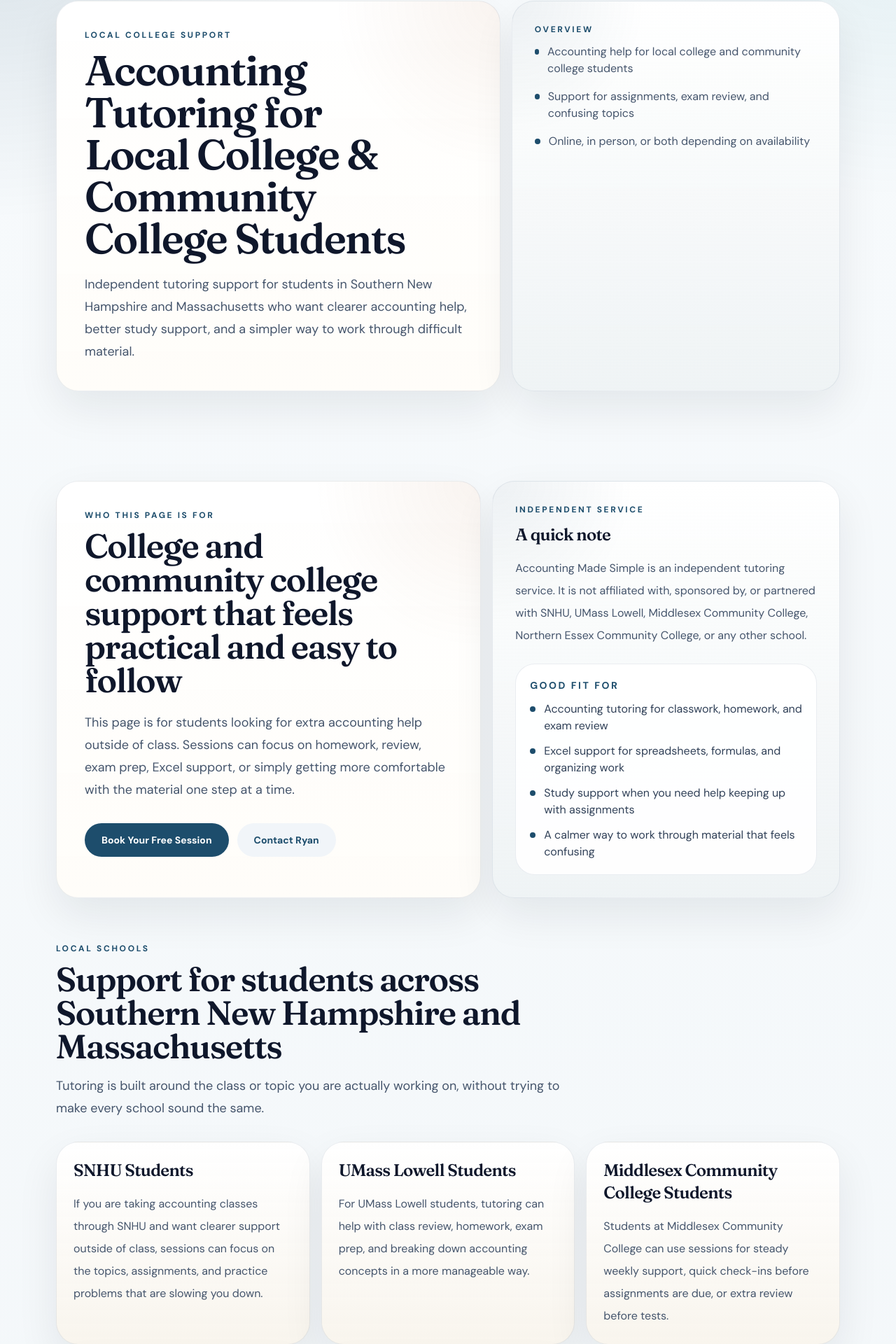
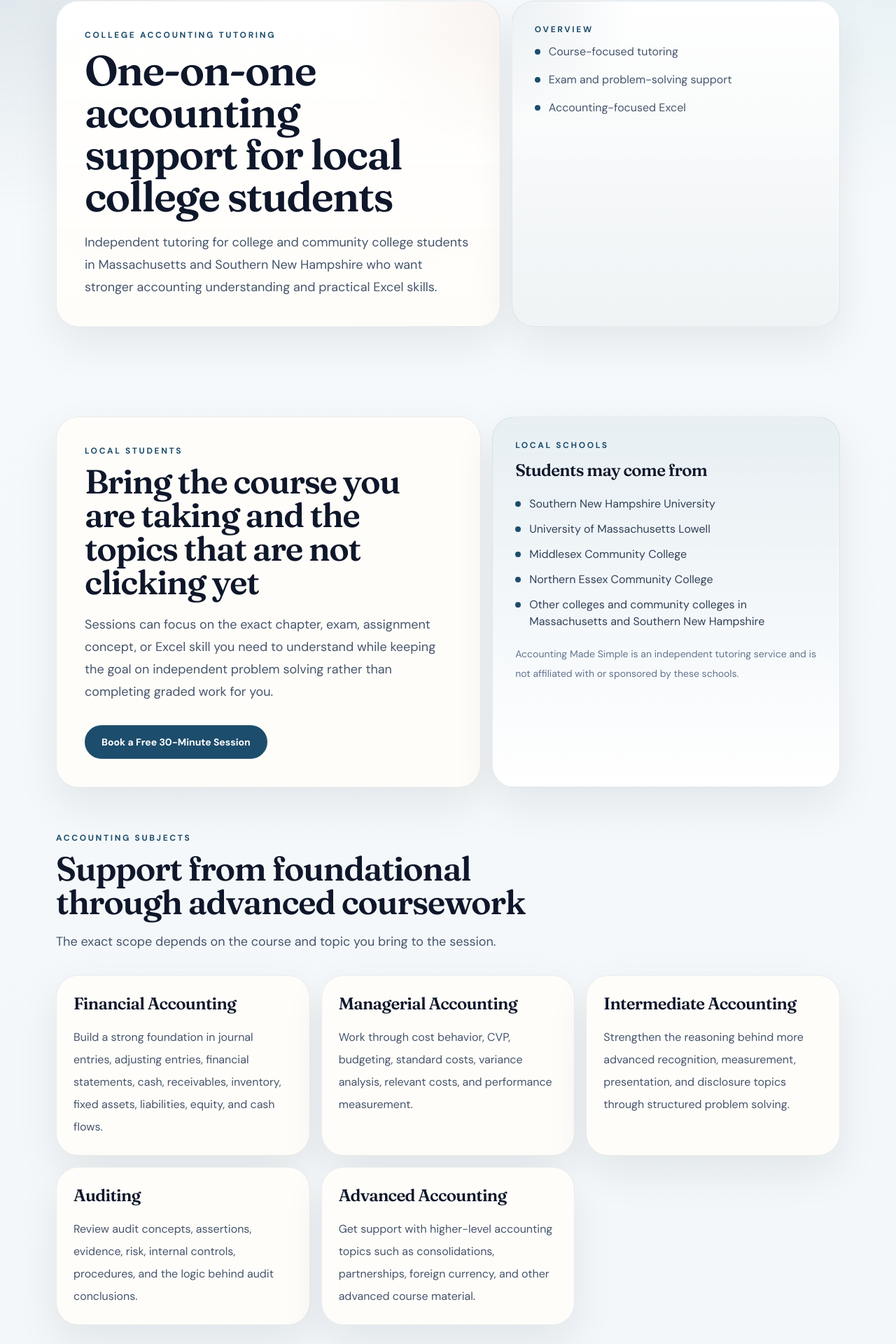
Before and after one commit to ryansoccer21-oss/accounting-made-simple, a Next.js app: page /local-college-accounting-tutoring in a window 1280 px wide. Shown: the part 140-2060 px from the top of the page at 70% size. Built offline with nearby package versions, Linux system fonts and the light colour scheme.

Commit message:
Refocus local college page on accounting and Excel tutoring

```diff
--- a/app/local-college-accounting-tutoring/page.js
+++ b/app/local-college-accounting-tutoring/page.js
@@ -1,191 +1,81 @@
-import Link from "next/link";
 import CtaBand from "../../components/cta-band";
 import PageHero from "../../components/page-hero";
 import PricingBooking from "../../components/pricing-booking";
 import SectionHeading from "../../components/section-heading";
-import ServiceGrid from "../../components/service-grid";
-import { contactInfo, services } from "../../lib/site-data";
+import { accountingSubjects, contactInfo } from "../../lib/site-data";
 
 export const metadata = {
-  title: "Accounting Tutoring for Local College & Community College Students",
+  title: "College Accounting Tutoring in Massachusetts & Southern New Hampshire",
   description:
-    "Independent accounting tutoring for college and community college students in Southern New Hampshire and Massachusetts, with help for accounting, Excel, study support, and exam review."
+    "Independent accounting and accounting-focused Excel tutoring for college and community college students in Massachusetts and Southern New Hampshire."
 };
 
-const localSchoolSections = [
-  {
-    title: "SNHU Students",
-    copy:
-      "If you are taking accounting classes through SNHU and want clearer support outside of class, sessions can focus on the topics, assignments, and practice problems that are slowing you down."
-  },
-  {
-    title: "UMass Lowell Students",
-    copy:
-      "For UMass Lowell students, tutoring can help with class review, homework, exam prep, and breaking down accounting concepts in a more manageable way."
-  },
-  {
-    title: "Middlesex Community College Students",
-    copy:
-      "Students at Middlesex Community College can use sessions for steady weekly support, quick check-ins before assignments are due, or extra review before tests."
-  },
-  {
-    title: "Northern Essex Community College Students",
-    copy:
-      "If you are at Northern Essex Community College and want accounting help that feels organized and beginner-friendly, sessions can be built around the exact areas where you need more clarity."
-  },
-  {
-    title: "Community College Students in Southern New Hampshire and Massachusetts",
-    copy:
-      "This tutoring is also a good fit for community college students across Southern New Hampshire and Massachusetts who want patient guidance with accounting, Excel, study support, and everyday money basics."
-  }
-];
-
-const pageBullets = [
-  "Accounting help for local college and community college students",
-  "Support for assignments, exam review, and confusing topics",
-  "Online, in person, or both depending on availability"
-];
-
-const localFitPoints = [
-  "Accounting tutoring for classwork, homework, and exam review",
-  "Excel support for spreadsheets, formulas, and organizing work",
-  "Study support when you need help keeping up with assignments",
-  "A calmer way to work through material that feels confusing"
+const schools = [
+  "Southern New Hampshire University",
+  "University of Massachusetts Lowell",
+  "Middlesex Community College",
+  "Northern Essex Community College",
+  "Other colleges and community colleges in Massachusetts and Southern New Hampshire"
 ];
 
 export default function LocalCollegeAccountingTutoringPage() {
   return (
     <>
       <PageHero
-        eyebrow="Local College Support"
-        title="Accounting Tutoring for Local College & Community College Students"
-        copy="Independent tutoring support for students in Southern New Hampshire and Massachusetts who want clearer accounting help, better study support, and a simpler way to work through difficult material."
-        bullets={pageBullets}
+        eyebrow="College Accounting Tutoring"
+        title="One-on-one accounting support for local college students"
+        copy="Independent tutoring for college and community college students in Massachusetts and Southern New Hampshire who want stronger accounting understanding and practical Excel skills."
+        bullets={["Course-focused tutoring", "Exam and problem-solving support", "Accounting-focused Excel"]}
       />
 
-      <section className="site-shell section-gap">
-        <div className="grid gap-4 md:grid-cols-[minmax(0,1.1fr)_minmax(280px,0.9fr)]">
-          <article className="surface-card bg-[radial-gradient(circle_at_top_right,rgba(177,109,59,0.08),transparent_28%),linear-gradient(180deg,rgba(255,255,255,0.98),rgba(255,253,249,1))] p-8 md:p-10">
-            <p className="eyebrow">Who This Page Is For</p>
-            <h2 className="section-title max-w-[16ch] text-4xl md:text-5xl">
-              College and community college support that feels practical and easy to follow
-            </h2>
+      <section className="site-shell section-gap grid gap-4 md:grid-cols-[minmax(0,1.1fr)_minmax(280px,0.9fr)]">
+        <article className="surface-card p-8 md:p-10">
+          <p className="eyebrow">Local Students</p>
+          <h2 className="section-title max-w-[16ch] text-4xl md:text-5xl">Bring the course you are taking and the topics that are not clicking yet</h2>
           <p className="section-copy mt-5 max-w-3xl">
-              This page is for students looking for extra accounting help outside of class. Sessions
-              can focus on homework, review, exam prep, Excel support, or simply getting more
-              comfortable with the material one step at a time.
+            Sessions can focus on the exact chapter, exam, assignment concept, or Excel skill you need to understand while keeping the goal on independent problem solving rather than completing graded work for you.
           </p>
-            <div className="mt-8 flex flex-wrap gap-3">
-              <a
-                className="cta-primary"
-                href={contactInfo.bookingUrl}
-                rel="noreferrer"
-                target="_blank"
-              >
-                Book Your Free Session
-              </a>
-              <a
-                className="cta-secondary"
-                href={`mailto:${contactInfo.email}?subject=Local%20College%20Tutoring`}
-              >
-                Contact Ryan
+          <div className="mt-8 flex">
+            <a className="cta-primary" href={contactInfo.bookingUrl} rel="noopener noreferrer" target="_blank">
+              Book a Free 30-Minute Session
             </a>
           </div>
         </article>
 
-          <aside className="surface-card bg-[radial-gradient(circle_at_top_left,rgba(29,77,108,0.08),transparent_26%),linear-gradient(180deg,rgba(255,255,255,0.98),rgba(223,234,241,0.5))] p-8">
-            <p className="eyebrow">Independent Service</p>
-            <h2 className="text-2xl font-semibold text-slate-900">A quick note</h2>
-            <p className="mt-4 leading-8 text-slate-600">
-              Accounting Made Simple is an independent tutoring service. It is not affiliated with,
-              sponsored by, or partnered with SNHU, UMass Lowell, Middlesex Community College,
-              Northern Essex Community College, or any other school.
-            </p>
-            <div className="mt-6 rounded-[28px] border border-[var(--line)] bg-white/90 p-5">
-              <p className="text-sm font-bold uppercase tracking-[0.18em] text-[color:var(--brand)]">
-                Good Fit For
-              </p>
-              <ul className="mt-3 space-y-3 text-slate-700">
-                {localFitPoints.map((point) => (
-                  <li key={point} className="flex gap-3">
+        <aside className="surface-card bg-[linear-gradient(180deg,rgba(228,237,243,0.88),rgba(255,255,255,0.98))] p-8">
+          <p className="eyebrow">Local Schools</p>
+          <h2 className="text-2xl font-semibold text-slate-900">Students may come from</h2>
+          <ul className="mt-5 space-y-3 text-slate-700">
+            {schools.map((school) => (
+              <li key={school} className="flex gap-3">
                 <span className="mt-2 size-2 shrink-0 rounded-full bg-[color:var(--brand)]" />
-                    <span>{point}</span>
+                <span>{school}</span>
               </li>
             ))}
           </ul>
-            </div>
+          <p className="mt-5 text-sm leading-7 text-slate-500">
+            Accounting Made Simple is an independent tutoring service and is not affiliated with or sponsored by these schools.
+          </p>
         </aside>
-        </div>
       </section>
 
-      <section className="site-shell">
+      <section className="site-shell pb-12">
         <SectionHeading
-          eyebrow="Local Schools"
-          title="Support for students across Southern New Hampshire and Massachusetts"
-          copy="Tutoring is built around the class or topic you are actually working on, without trying to make every school sound the same."
+          eyebrow="Accounting Subjects"
+          title="Support from foundational through advanced coursework"
+          copy="The exact scope depends on the course and topic you bring to the session."
         />
         <div className="grid gap-4 md:grid-cols-2 xl:grid-cols-3">
-          {localSchoolSections.map((section) => (
-            <article
-              key={section.title}
-              className="surface-card bg-[linear-gradient(180deg,rgba(255,255,255,0.98),rgba(248,244,236,0.92))] p-6"
-            >
-              <h2 className="text-2xl font-semibold text-slate-900">{section.title}</h2>
-              <p className="mt-4 leading-8 text-slate-600">{section.copy}</p>
+          {accountingSubjects.map((subject) => (
+            <article key={subject.title} className="surface-card p-6">
+              <h2 className="text-2xl font-semibold text-slate-900">{subject.title}</h2>
+              <p className="mt-4 leading-8 text-slate-600">{subject.copy}</p>
             </article>
           ))}
         </div>
       </section>
 
-      <section className="site-shell section-gap">
-        <SectionHeading
-          eyebrow="Services"
-          title="What you can get help with"
-          copy="Support can stay focused on one class, one exam, or the exact topics that need the most attention."
-        />
-        <ServiceGrid items={services.slice(0, 5)} />
-        <div className="mt-8 flex">
-          <Link className="cta-secondary" href="/services">
-            View All Services
-          </Link>
-        </div>
-      </section>
-
       <PricingBooking />
-
-      <section className="site-shell pb-16">
-        <article className="surface-card overflow-hidden bg-[radial-gradient(circle_at_top_left,rgba(29,77,108,0.14),transparent_26%),radial-gradient(circle_at_bottom_right,rgba(177,109,59,0.14),transparent_24%),linear-gradient(180deg,rgba(255,255,255,0.98),rgba(244,238,226,0.98))] p-8 md:p-10">
-          <div className="grid gap-6 md:grid-cols-[minmax(0,1.2fr)_auto] md:items-center">
-            <div>
-              <p className="eyebrow">Get Started</p>
-              <h2 className="section-title max-w-[14ch] text-4xl md:text-5xl">
-                Book a free first session or ask a question first
-              </h2>
-              <p className="section-copy mt-5 max-w-2xl">
-                If you are a local college or community college student who wants accounting help
-                that feels clear and approachable, reach out or book a time that works for you.
-              </p>
-            </div>
-            <div className="flex flex-col gap-3 md:items-end">
-              <a
-                className="cta-primary"
-                href={contactInfo.bookingUrl}
-                rel="noreferrer"
-                target="_blank"
-              >
-                Book Free Session
-              </a>
-              <a
-                className="cta-secondary"
-                href={`mailto:${contactInfo.email}?subject=College%20Accounting%20Tutoring`}
-              >
-                Contact by Email
-              </a>
-            </div>
-          </div>
-        </article>
-      </section>
-
       <CtaBand />
     </>
   );
```
Lines whose indentation alone changed are shown as unchanged.
